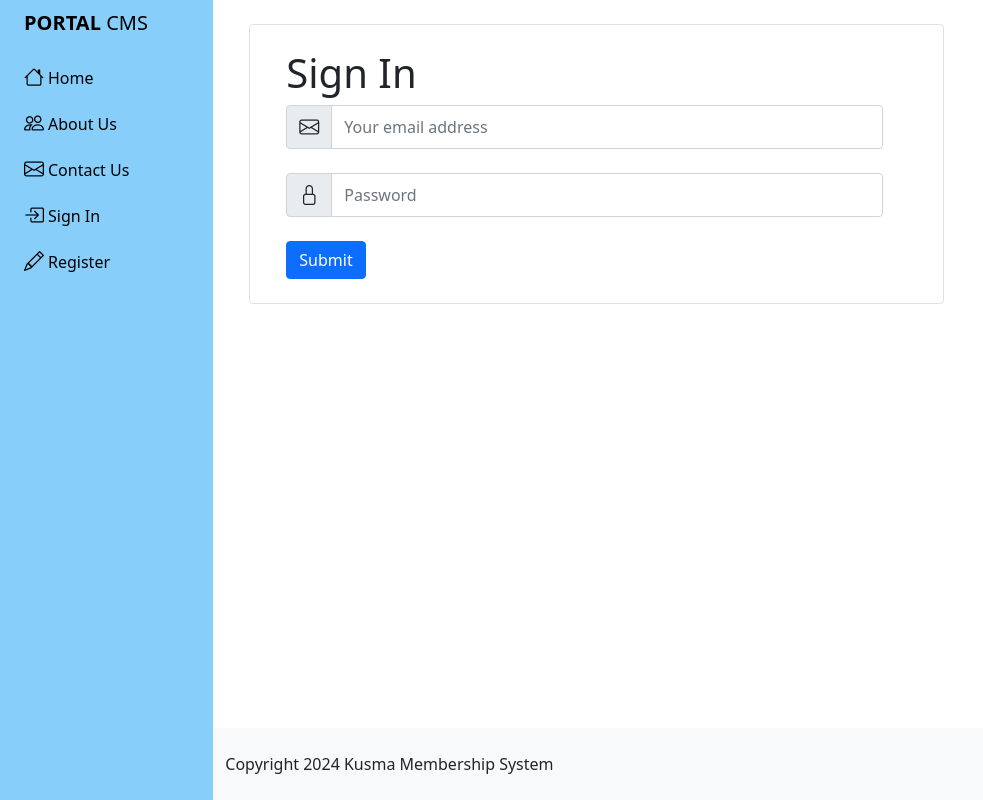
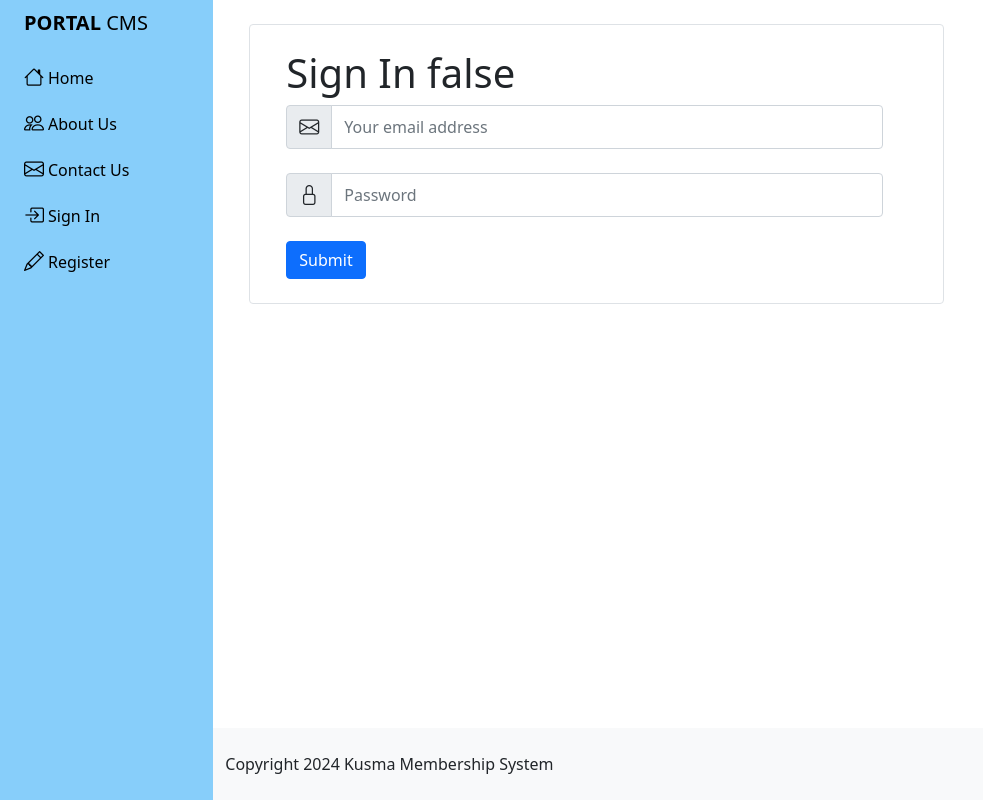
Before and after one commit to marissasara/kusma-project, a React (Create React App) app in the folder frontend/: page /sign-in in a window 1280 px wide. Shown: the whole page, without its empty margins (0-983 px from the left). Built offline with nearby package versions, Linux system fonts and the light colour scheme.

Commit message:
[FRONTEND] SignIn redirect mock up

```diff
--- a/frontend/src/views/pages/Guest/SignIn.js
+++ b/frontend/src/views/pages/Guest/SignIn.js
@@ -3,8 +3,11 @@ import { Row, Col, Button, Form } from 'react-bootstrap';
 import axios from 'axios';
 import useStore from '../../../store';
 import { appendFormData, InputText } from '../../../FormInput';
+import { Navigate,Link } from 'react-router-dom'
+
 function SignIn() {
     const store = useStore()
+
 
     const [isLoading, setIsLoading] = useState(false);
     const [name, setName] = useState('');
@@ -12,10 +15,14 @@ function SignIn() {
     const [password, setPassword] = useState('');
     const [errors, setErrors] = useState('');
 
+
     useEffect(() => {
         // Code to run when the component is loaded (similar to window.onload)
         console.log("Page has loaded!");
+
+        // Zustand presets
         store.emptyData() // clear all previous data
+        store.setValue('authenticated', false) // set authenticated to false
 
         // Optionally, you can return a cleanup function to run when the component is unmounted
         return () => {
@@ -24,6 +31,7 @@ function SignIn() {
     }, []); // Empty dependency array means this runs only once, when the component loads
 
 
+    // handle form submission
     const handleSubmit = (e) => {
         setIsLoading(true)
         e.preventDefault();
@@ -49,11 +57,10 @@ function SignIn() {
         })
         .then(response => {
             console.log(response);
+            store.setValue('authenticated', true)
             console.log('Form submitted successfully!');
         })
         .catch(error => {
-
-
             if( error.response?.status == 422 ){ // detect 422 errors by Laravel
                 console.log(error.response.data.errors)
                 store.setValue('errors', error.response.data.errors ) // set the errors to store
@@ -64,9 +71,14 @@ function SignIn() {
         })
     };
 
+    // handle redirect after login
+    if( store.getValue('authenticated') === true) {
+        return <Navigate to='/dashboard' replace />
+    }
+
     return (
         <Row className='ms-4 col-8 border border-1 p-4 rounded'  style={{ backgroundColor: isLoading ? '#eaeaea' : 'transparent' }} >
-        <h1>Sign In</h1>
+        <h1>Sign In {store.getValue('authenticated') ? 'auth' : 'false'}</h1>
         <Form onSubmit={handleSubmit}>
 
             <Row>
```
